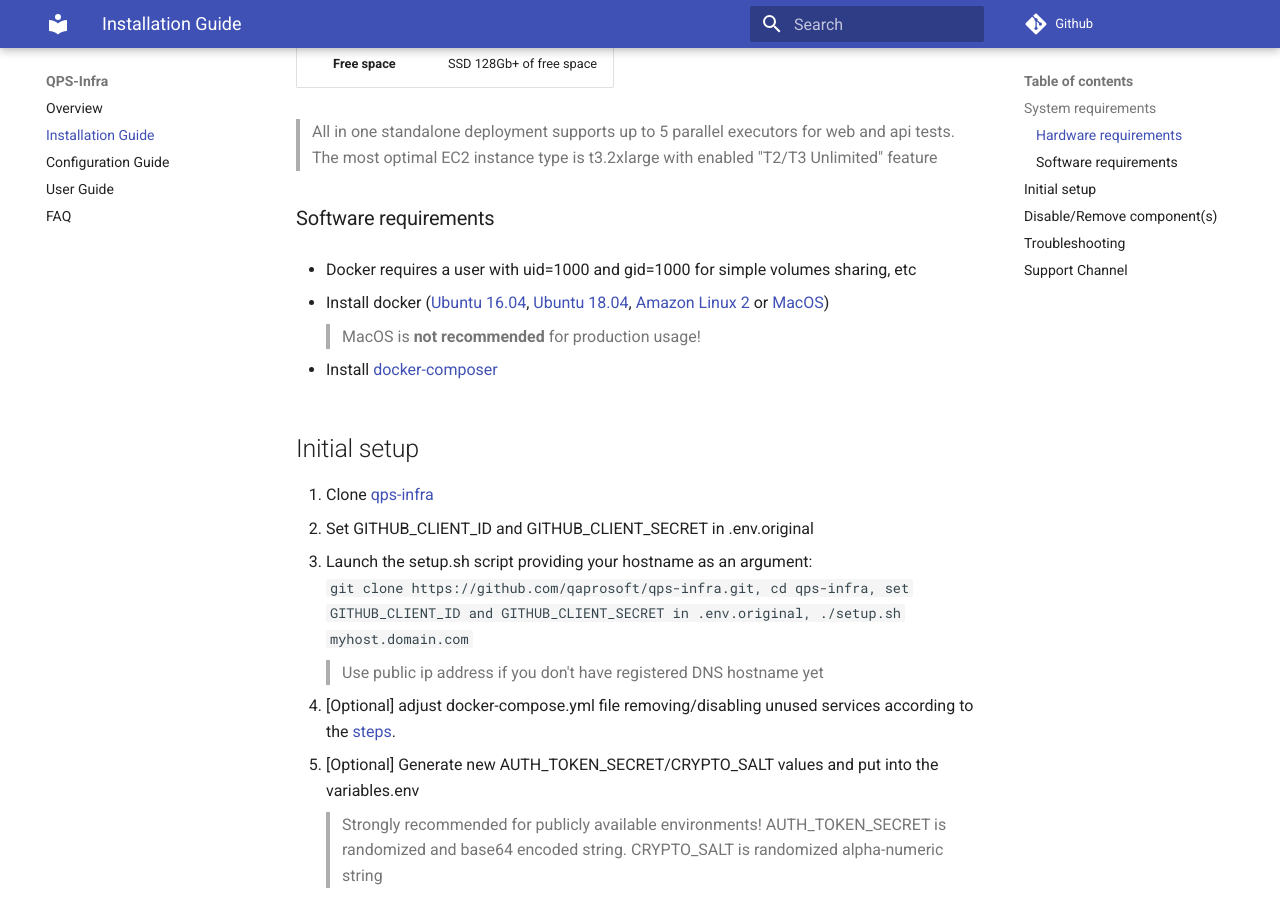
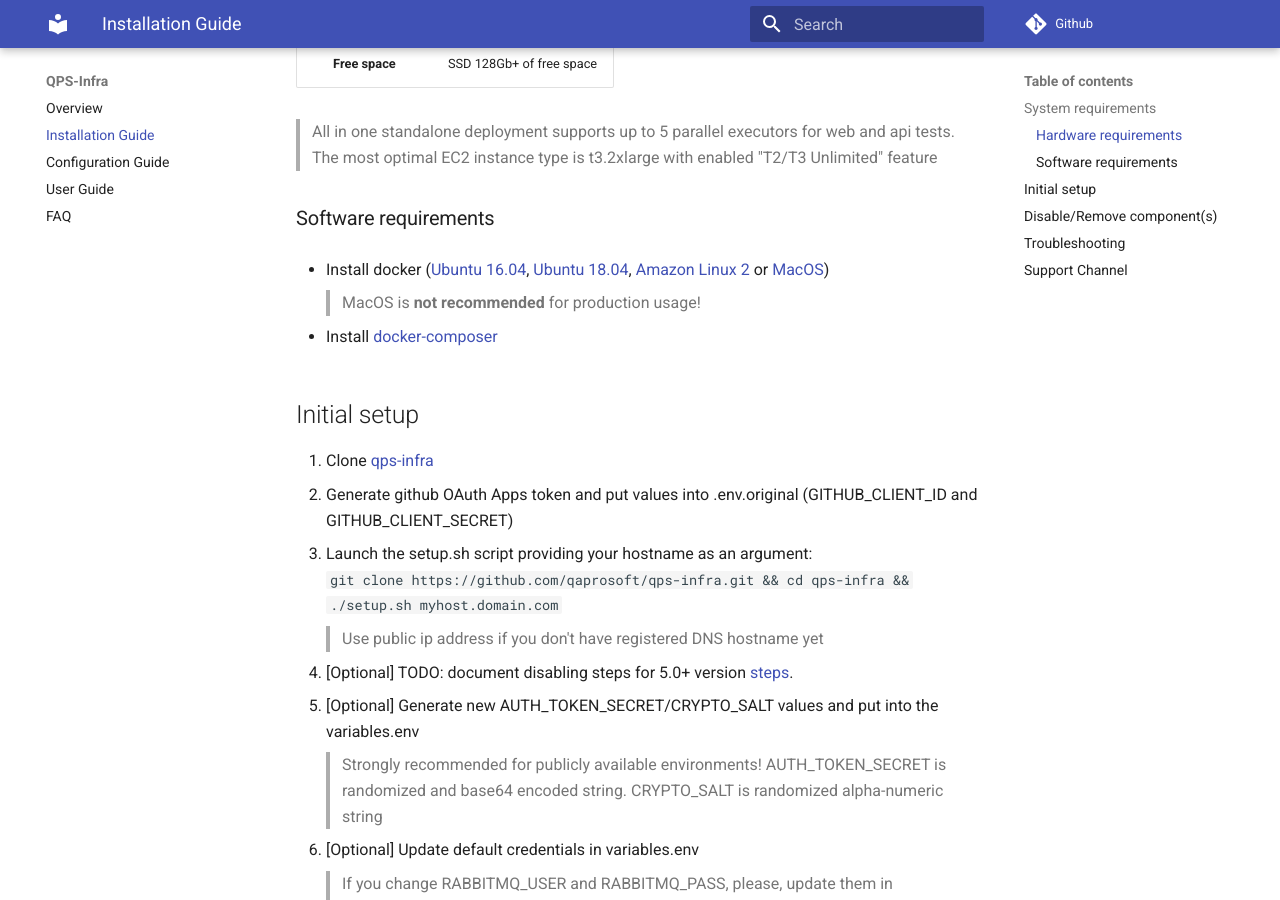
Before and after one commit to zebrunner/community-edition, an MkDocs documentation site: the page built from docs/install-guide.md, in a window 1280 px wide and 900 px high, scrolled down 458 px. Built offline with MkDocs 1.6.1 and Material for MkDocs 9.7.7, drawn with Linux system fonts in a browser that asks for light colours; comment, search, counter and statistics services are not loaded; old or Windows-style settings are respelled for this version of MkDocs.

Commit message:
Update install-guide.md

````diff
--- a/docs/install-guide.md
+++ b/docs/install-guide.md
@@ -15,8 +15,6 @@
 
 ### Software requirements
 
-* Docker requires a user with uid=1000 and gid=1000 for simple volumes sharing, etc
-
 * Install docker ([Ubuntu 16.04](https://www.digitalocean.com/community/tutorials/how-to-install-and-use-docker-on-ubuntu-16-04), [Ubuntu 18.04](https://www.digitalocean.com/community/tutorials/how-to-install-and-use-docker-on-ubuntu-18-04), [Amazon Linux 2](https://docs.aws.amazon.com/AmazonECS/latest/developerguide/docker-basics.html) or [MacOS](https://pilsniak.com/how-to-install-docker-on-mac-os-using-brew/))
   > MacOS is <b>not recommended</b> for production usage!
 
@@ -25,17 +23,14 @@
 ## Initial setup
 
 1. Clone [qps-infra](https://github.com/qaprosoft/qps-infra)
-2. Set GITHUB_CLIENT_ID and GITHUB_CLIENT_SECRET in .env.original
+2. Generate github OAuth Apps token and put values into .env.original (GITHUB_CLIENT_ID and GITHUB_CLIENT_SECRET)
 3. Launch the setup.sh script providing your hostname as an argument:<br>
   ```
-  git clone https://github.com/qaprosoft/qps-infra.git,
-  cd qps-infra,
-  set GITHUB_CLIENT_ID and GITHUB_CLIENT_SECRET in .env.original,
-  ./setup.sh myhost.domain.com
+  git clone https://github.com/qaprosoft/qps-infra.git && cd qps-infra && ./setup.sh myhost.domain.com
   ```
   > Use public ip address if you don't have registered DNS hostname yet
 
-4. [Optional] adjust docker-compose.yml file removing/disabling unused services according to the [steps](#disableremove-components).
+4. [Optional] TODO: document disabling steps for 5.0+ version [steps](#disableremove-components).
 
 5. [Optional] Generate new AUTH_TOKEN_SECRET/CRYPTO_SALT values and put into the variables.env
   > Strongly recommended for publicly available environments! AUTH_TOKEN_SECRET is randomized and base64 encoded string. CRYPTO_SALT is randomized alpha-numeric string
````
